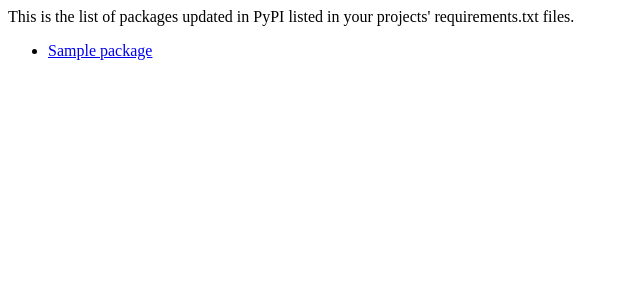
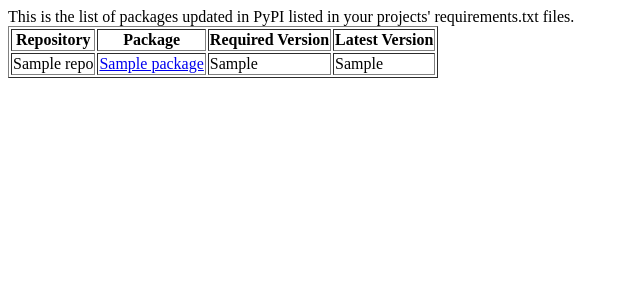
Before and after one commit to cenkalti/pypi-notifier, a Flask app: template pypi_notifier/templates/email.html in a window 1280 px wide. Shown: the top 300 px of the page, without its empty margins (0-640 px from the left). Run offline with Flask 2, Linux system fonts and the light colour scheme; the template is opened without the code that fills it: most values are stand-ins (such as "Sample title", 1, 10 or a date in 2020); parts of the project's set-up code (start-up, migrations or seed data) failed here and were passed over.

Commit message:
update templates

```diff
--- a/pypi_notifier/templates/update_list.html
+++ b/pypi_notifier/templates/update_list.html
@@ -1,8 +1,17 @@
-<ul>
+<table border="1">
+  <tr>
+    <th>Repository</th>
+    <th>Package</th>
+    <th>Required Version</th>
+    <th>Latest Version</th>
+  </tr>
   {% for req in reqs %}
-    <li>
-      <a href="https://pypi.python.org/pypi/{{ req.package.original_name }}"
-        >{{ req.package.original_name }}</a>
-    </li>
+  <tr>
+    <td>{{ req.repo.name }}</td>
+    <td><a href="https://pypi.python.org/pypi/{{ req.package.original_name }}"
+      >{{ req.package.original_name }}</a></td>
+    <td>{{ req.required_version }}</td>
+    <td>{{ req.package.latest_version }}</td>
+  </tr>
   {% endfor %}
-</ul>
+</table>
```
Also changed, not shown: pypi_notifier/templates/index.html (+6 -1 lines).
